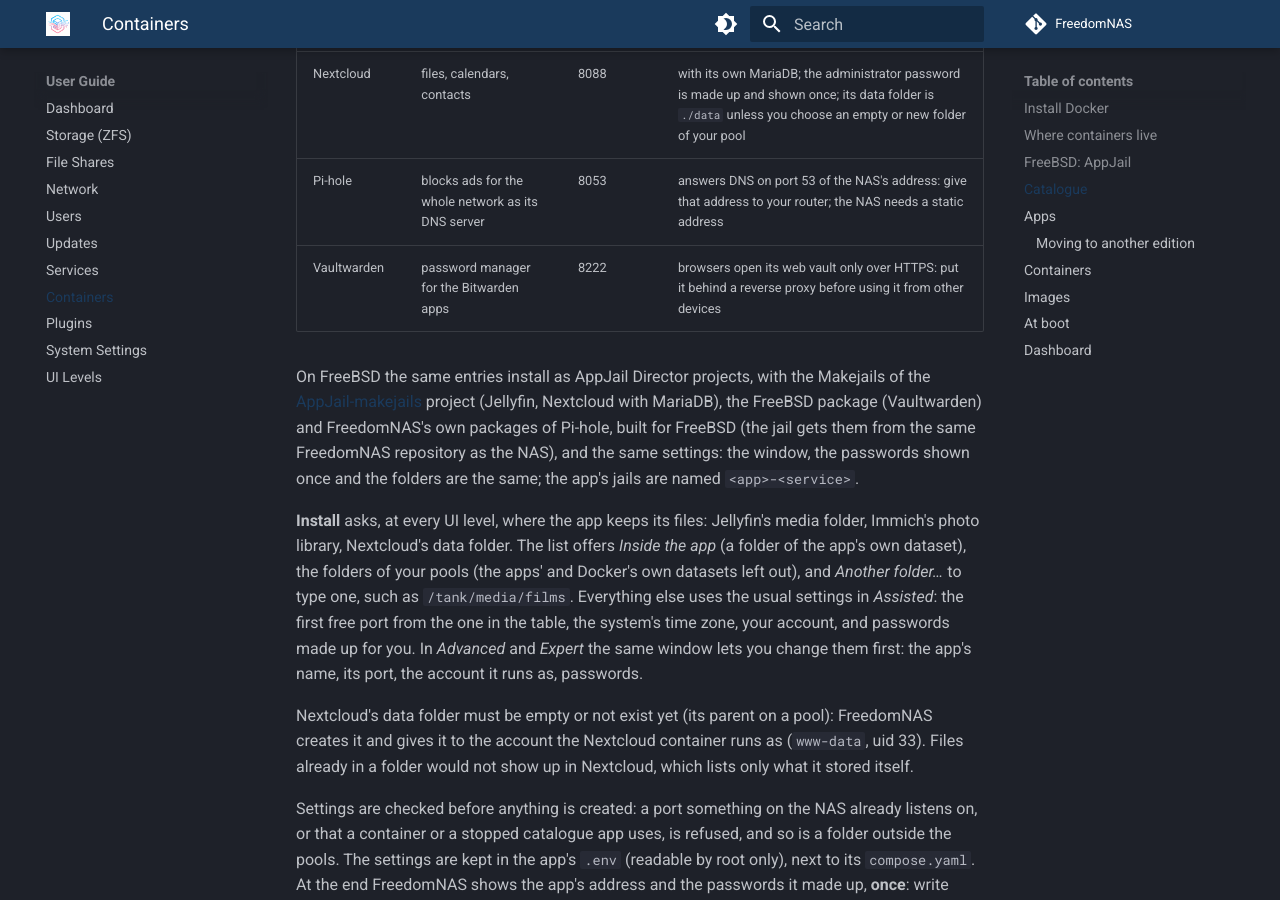
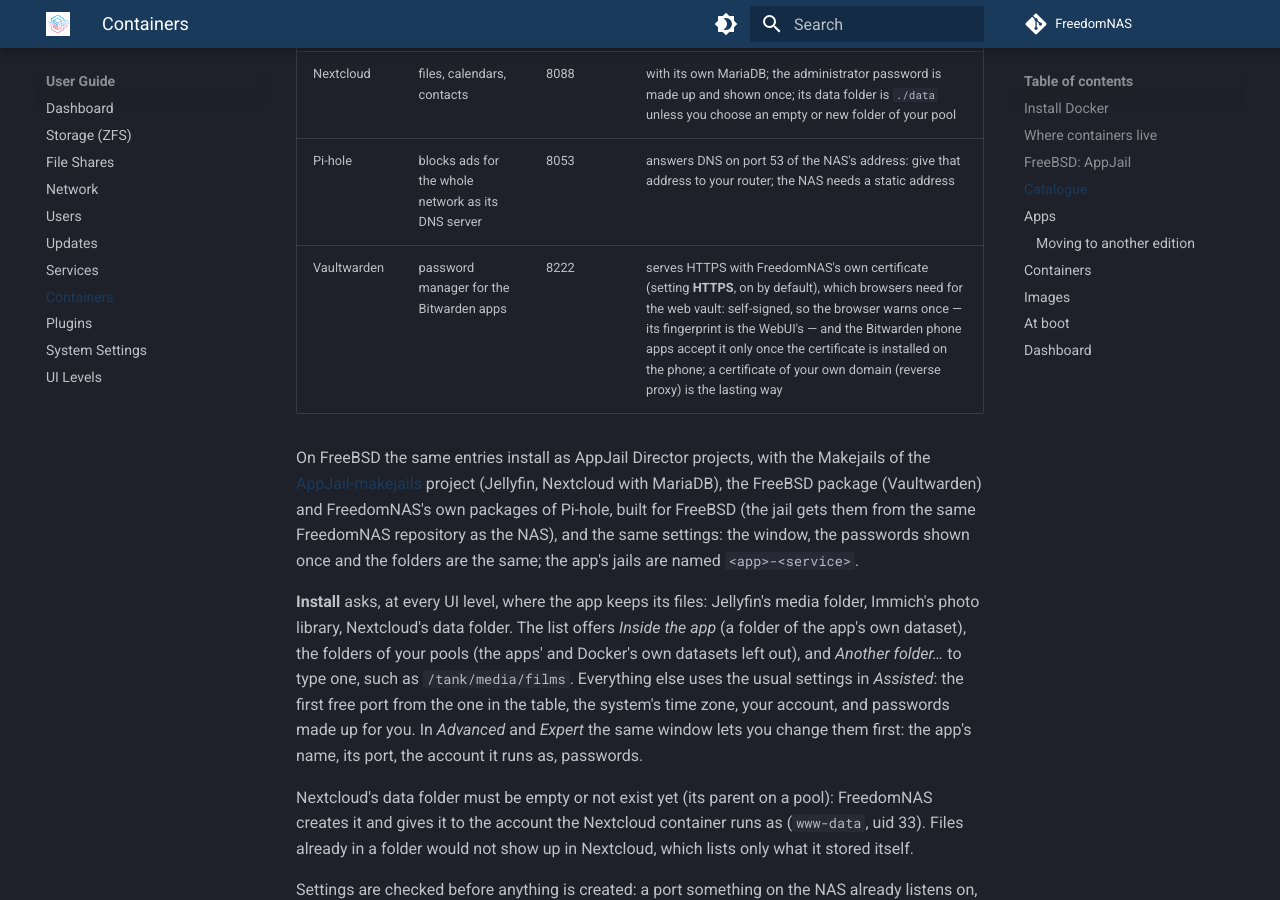
Before and after one commit to FreedomNAS/freedomnas-docs, an MkDocs documentation site: the page built from docs/user-guide/containers.md, in a window 1280 px wide and 900 px high, scrolled down 3956 px. Built offline with MkDocs 1.6.1 and Material for MkDocs 9.7.7, drawn with Linux system fonts in a browser that asks for light colours.

Commit message:
Document Vaultwarden's HTTPS setting

```diff
--- a/docs/user-guide/containers.md
+++ b/docs/user-guide/containers.md
@@ -173,7 +173,7 @@ level:
 | Jellyfin | films, series and music streaming | 8096 | reads a media folder of your pool, read only, as the account you choose |
 | Nextcloud | files, calendars, contacts | 8088 | with its own MariaDB; the administrator password is made up and shown once; its data folder is `./data` unless you choose an empty or new folder of your pool |
 | Pi-hole | blocks ads for the whole network as its DNS server | 8053 | answers DNS on port 53 of the NAS's address: give that address to your router; the NAS needs a static address |
-| Vaultwarden | password manager for the Bitwarden apps | 8222 | browsers open its web vault only over HTTPS: put it behind a reverse proxy before using it from other devices |
+| Vaultwarden | password manager for the Bitwarden apps | 8222 | serves HTTPS with FreedomNAS's own certificate (setting **HTTPS**, on by default), which browsers need for the web vault: self-signed, so the browser warns once — its fingerprint is the WebUI's — and the Bitwarden phone apps accept it only once the certificate is installed on the phone; a certificate of your own domain (reverse proxy) is the lasting way |
 
 On FreeBSD the same entries install as AppJail Director projects, with
 the Makejails of the [AppJail-makejails](https://github.com/AppJail-makejails)
```
